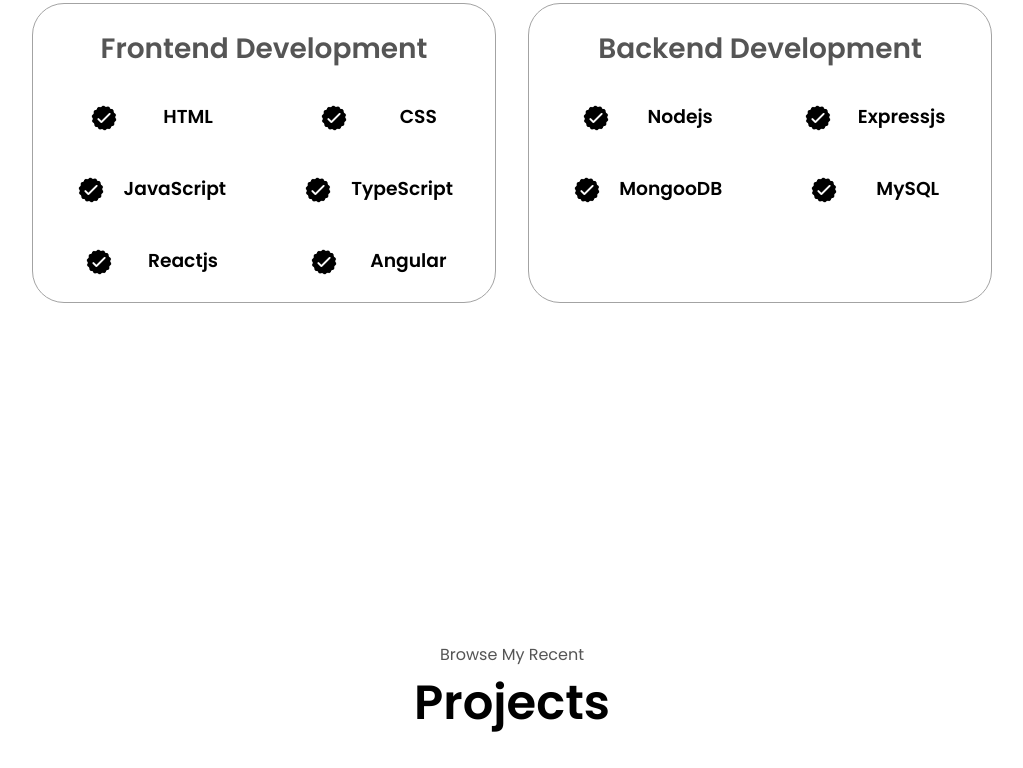
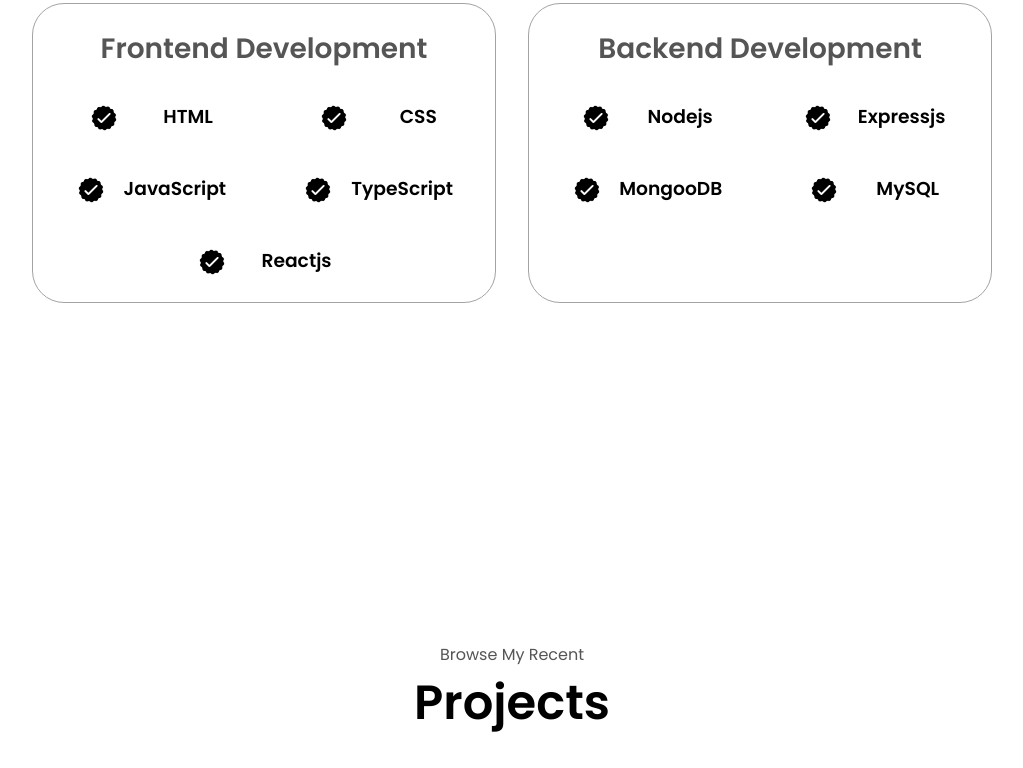
Before and after one commit to DivyaPatil6/ProtfolioWebsite, a plain HTML site: page index.html in a window 1280 px wide. Shown: the part 1822-2590 px from the top of the page, without its empty margins (128-1151 px from the left). Drawn offline with Linux system fonts and the light colour scheme.

Commit message:
Update index.html

```diff
--- a/index.html
+++ b/index.html
@@ -119,12 +119,6 @@
                 <h3>Reactjs</h3>
               </div>
             </article>
-            <article>
-              <img src="./assets/checkmark.png" alt="Experience icon" class="icon" />
-              <div>
-                <h3>Angular</h3>
-              </div>
-            </article>
           </div>
         </div>
         <div class="details-container">
```
